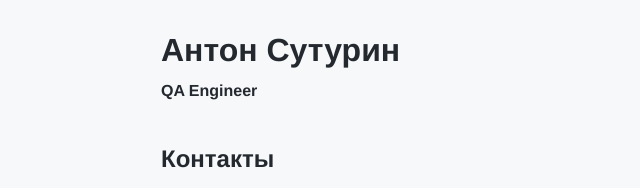
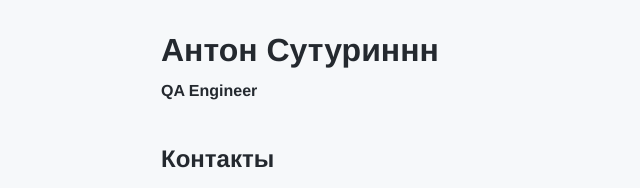
Before and after one commit to suange13/suange13.github.io, a plain HTML site: page index.html in a window 1280 px wide. Shown: the part 363-551 px from the top of the page, 319-959 px from the left. Drawn offline with Linux system fonts and the light colour scheme.

Commit message:
Update index.html

```diff
--- a/index.html
+++ b/index.html
@@ -12,7 +12,7 @@
   <body>
     <header class="header">
       <img src="./avatar.png" alt="avatar" class="header__avatar" />
-      <h1 class="header__title">Антон Сутурин</h1>
+      <h1 class="header__title">Антон Сутуриннн</h1>
       <h3 class="header__subtitle">QA Engineer</h3>
     </header>
     <main>
```
